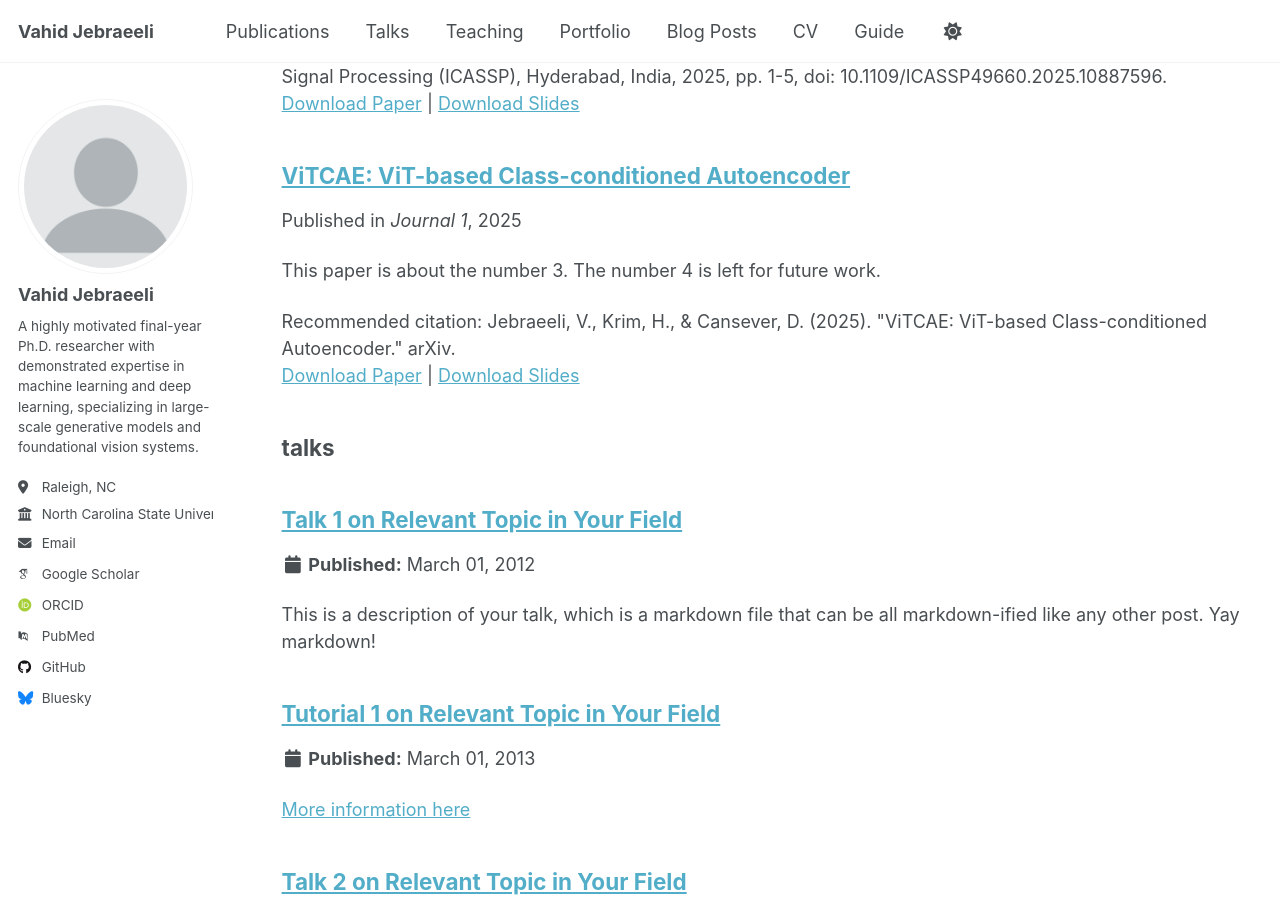
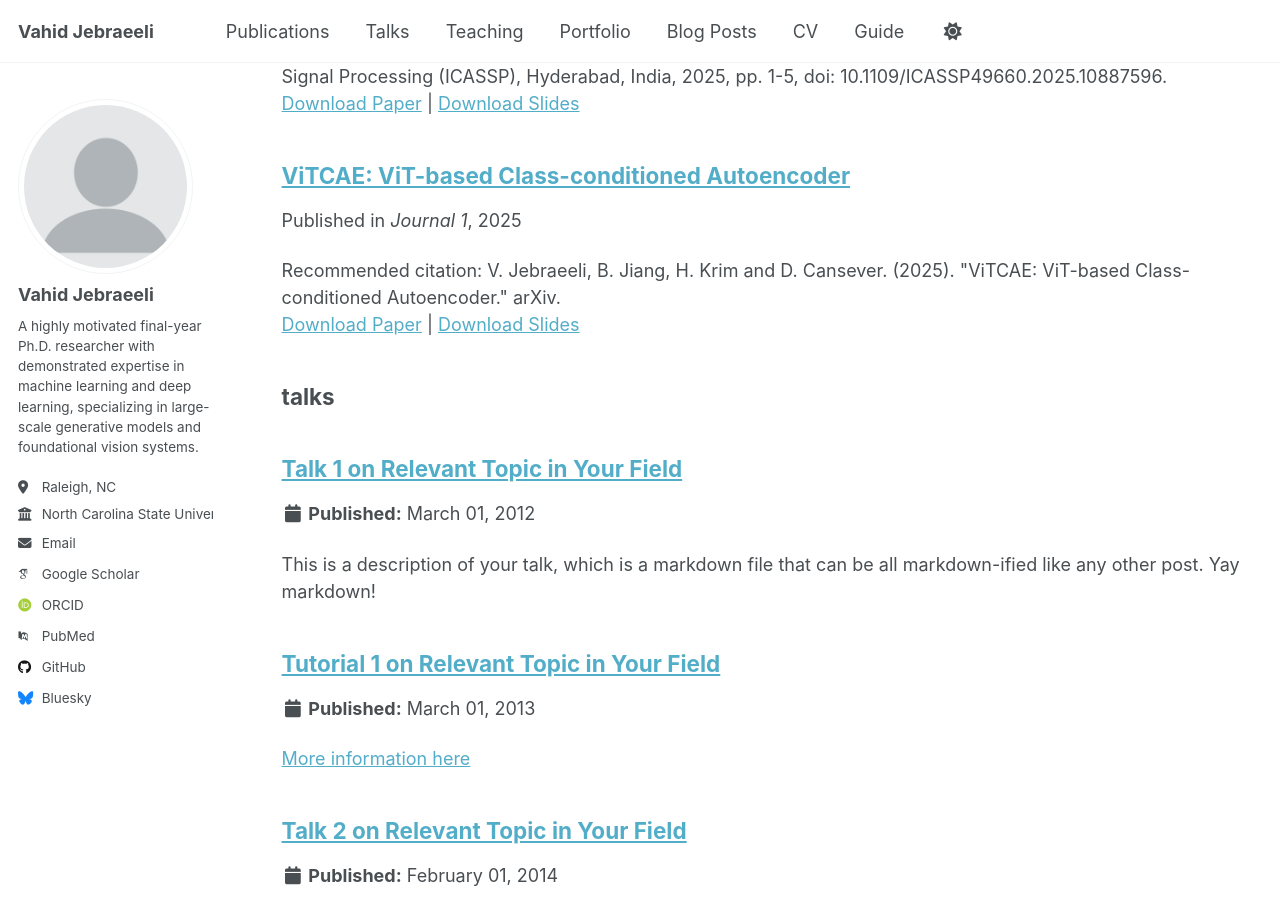
Before and after one commit to VahidJbrl/VahidJbrl-VahidJbrl.github.io, a Jekyll site: the page built from _pages/sitemap.md, in a window 1280 px wide and 900 px high, scrolled down 4343 px. Built offline with Jekyll 4.4.1, drawn with Linux system fonts in a browser that asks for light colours; some web fonts are replaced; a script that is not in the unit is left out.

Commit message:
Update 2025-09-20-ViTCAE.md

```diff
--- a/_publications/2025-09-20-ViTCAE.md
+++ b/_publications/2025-09-20-ViTCAE.md
@@ -3,12 +3,12 @@ title: "ViTCAE: ViT-based Class-conditioned Autoencoder"
 collection: publications
 category: manuscripts
 permalink: /publication/2025-09-20-ViTCAE
-excerpt: 'This paper is about the number 3. The number 4 is left for future work.'
+excerpt: ''
 date: 2025-09-20
 venue: 'Journal 1'
 slidesurl: 'http://vahidjbrl.github.io/files/slides3.pdf'
 paperurl: 'http://vahidjbrl.github.io/files/paper3.pdf'
-citation: 'Jebraeeli, V., Krim, H., & Cansever, D. (2025). "ViTCAE: ViT-based Class-conditioned Autoencoder." arXiv.'
+citation: 'V. Jebraeeli, B. Jiang, H. Krim and D. Cansever. (2025). "ViTCAE: ViT-based Class-conditioned Autoencoder." arXiv.'
 ---
 
 The contents above will be part of a list of publications, if the user clicks the link for the publication than the contents of section will be rendered as a full page, allowing you to provide more information about the paper for the reader. When publications are displayed as a single page, the contents of the above "citation" field will automatically be included below this section in a smaller font.
```
